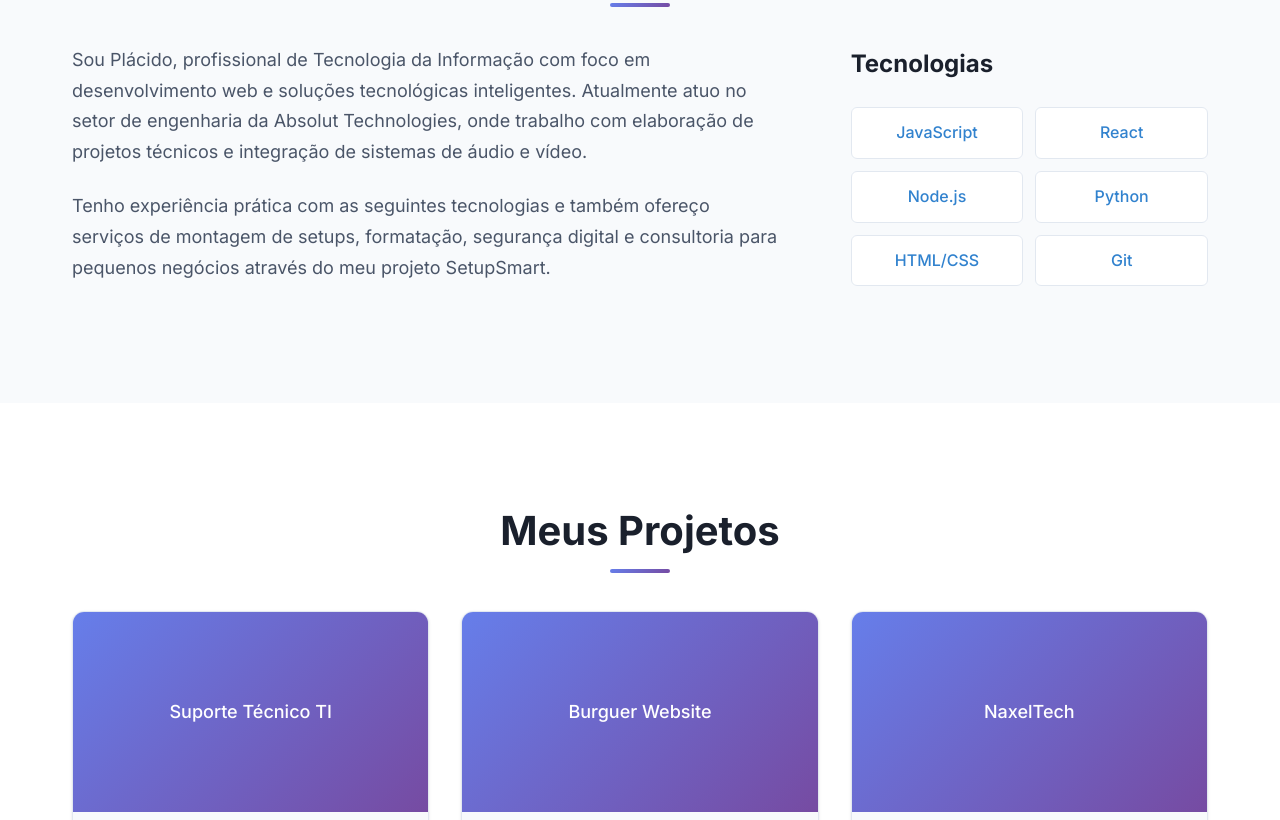
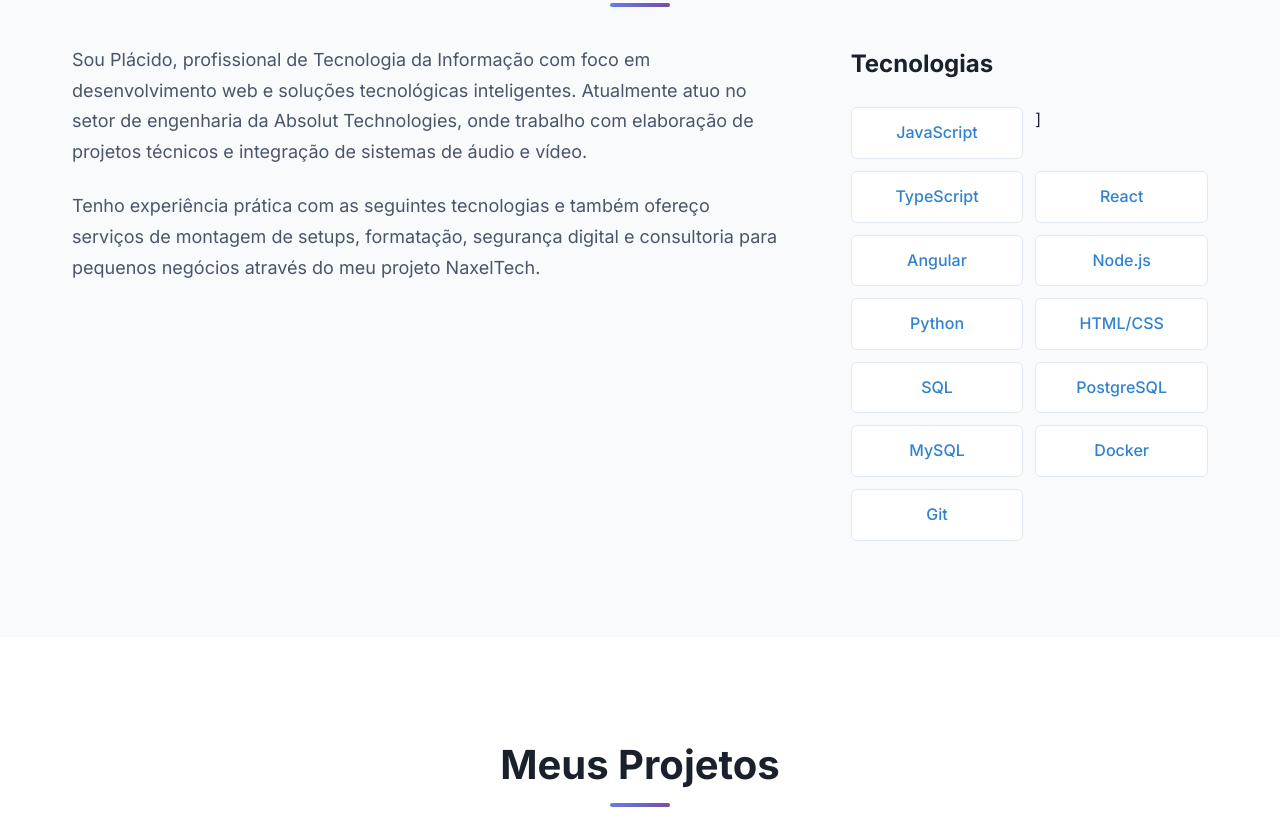
Before and after one commit to PlacidoFjr/portfolio-placido-junior, a plain HTML site: page index.html in a window 1280 px wide. Shown: the part 963-1783 px from the top of the page. Drawn offline with Linux system fonts and the light colour scheme.

Commit message:
Update index.html

```diff
--- a/index.html
+++ b/index.html
@@ -73,18 +73,24 @@
                         <p>
                             Tenho experiência prática com as seguintes tecnologias e também ofereço serviços de montagem
                             de setups, formatação, segurança digital e consultoria para pequenos negócios através
-                            do meu projeto SetupSmart.
+                            do meu projeto NaxelTech.
                         </p>
                     </div>
                     <div class="skills">
                         <h3>Tecnologias</h3>
                         <div class="skills-grid">
-                            <div class="skill-item">JavaScript</div>
-                            <div class="skill-item">React</div>
+                              <div class="skill-item">JavaScript</div>]
+                              <div class="skill-item">TypeScript</div>
+                              <div class="skill-item">React</div>
+                             <div class="skill-item">Angular</div>
                             <div class="skill-item">Node.js</div>
-                            <div class="skill-item">Python</div>
-                            <div class="skill-item">HTML/CSS</div>
-                            <div class="skill-item">Git</div>
+                             <div class="skill-item">Python</div>
+                              <div class="skill-item">HTML/CSS</div>
+                              <div class="skill-item">SQL</div>
+                              <div class="skill-item">PostgreSQL</div>
+                              <div class="skill-item">MySQL</div>
+                            <div class="skill-item">Docker</div>
+                              <div class="skill-item">Git</div>
                         </div>
                     </div>
                 </div>
```
